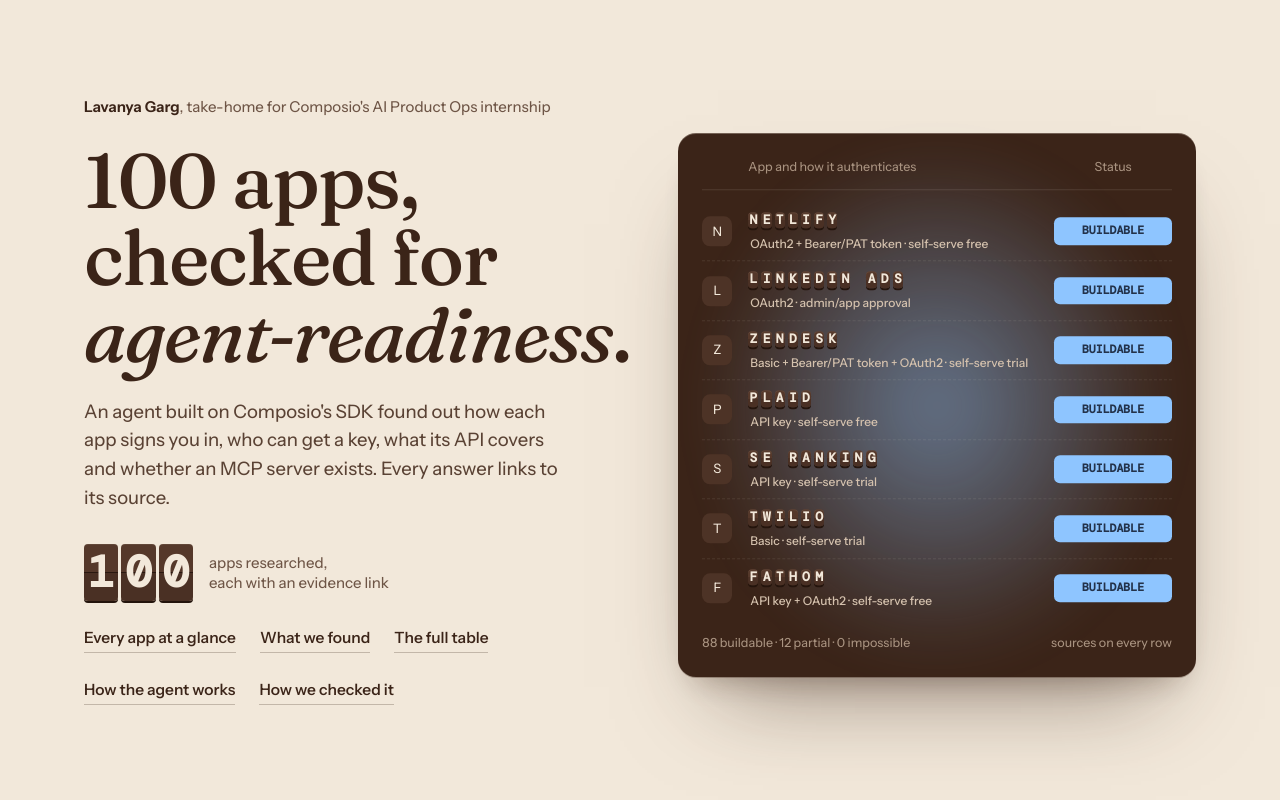
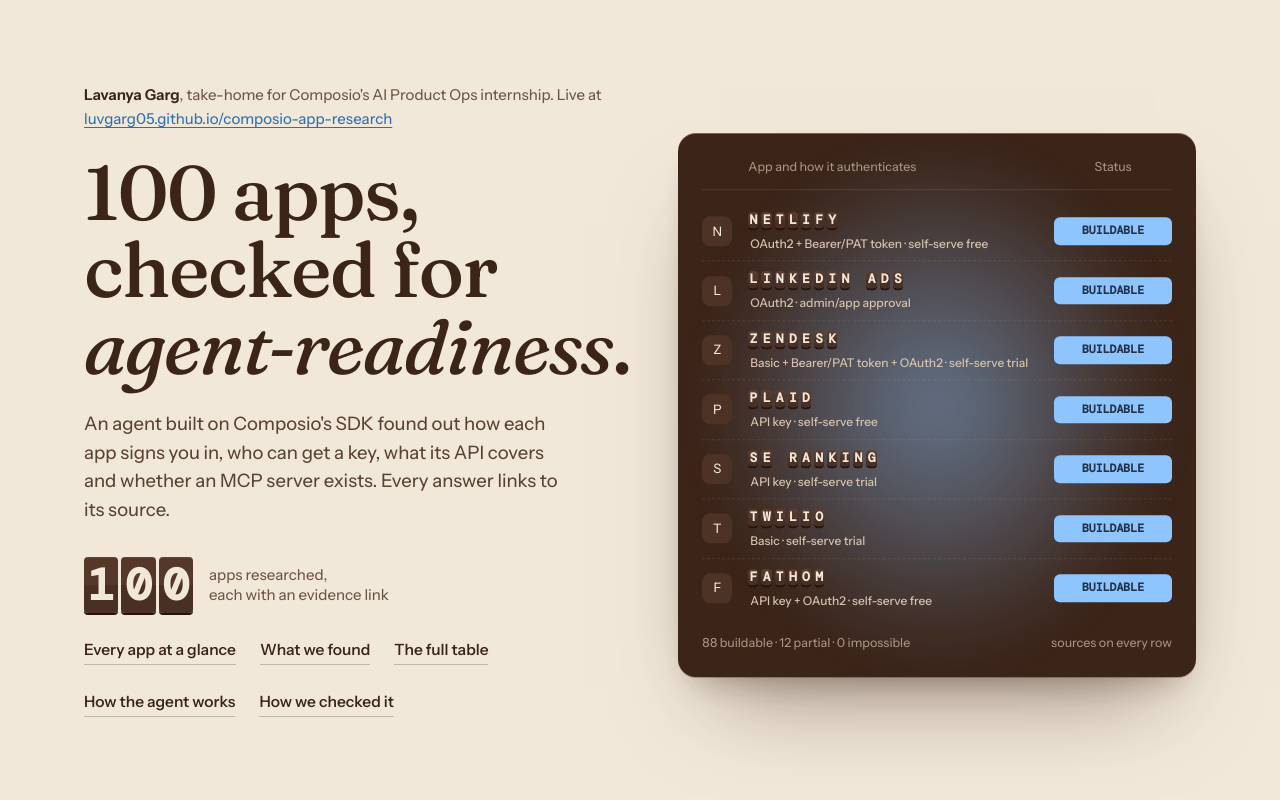
Before and after one commit to luvgarg05/composio-app-research, a plain HTML site: page docs/index.html in a window 1280 px wide. Shown: the top 800 px of the page. Drawn offline with nearby package versions, Linux system fonts and the light colour scheme.

Commit message:
Standalone file links to live site

```diff
--- a/agent/page_template.html
+++ b/agent/page_template.html
@@ -320,7 +320,7 @@ section{padding:88px 0}
 
  <div class="wrap hero-grid">
   <div>
-   <p class="byline"><b>Lavanya Garg</b>, take-home for Composio's AI Product Ops internship</p>
+   <p class="byline"><b>Lavanya Garg</b>, take-home for Composio's AI Product Ops internship. Live at <a href="https://luvgarg05.github.io/composio-app-research/">luvgarg05.github.io/composio-app-research</a></p>
    <h1 id="title">100 apps, checked for <em>agent‑readiness</em>.</h1>
    <p class="lede">An agent built on Composio's SDK found out how each app signs you in, who can get a key, what its API covers and whether an MCP server exists. Every answer links to its source.</p>
    <div class="counter"><span class="flapline big" id="ctr" aria-label="100 apps"></span><span class="lbl">apps researched,<br>each with an evidence link</span></div>
@@ -399,7 +399,7 @@ section{padding:88px 0}
 
 <section id="run" class="fullscreen"><div class="wrap">
  <h2 class="rv">Run it yourself</h2>
- <p class="lede measure rv">Code, README and every intermediate file are in <a id="repo" href="#"></a>. The results are also published as <a href="results.json">results.json</a> and <a href="results.csv">results.csv</a> for other agents to read.</p>
+ <p class="lede measure rv">Code, README and every intermediate file are in <a id="repo" href="#"></a>. The results are also published as <a href="https://luvgarg05.github.io/composio-app-research/results.json">results.json</a> and <a href="https://luvgarg05.github.io/composio-app-research/results.csv">results.csv</a> for other agents to read.</p>
 <pre class="rv">pip install -r requirements.txt
 cp .env.example .env               <span class="c"># Composio + Groq keys (Gemini optional)</span>
 python -m agent.research           <span class="c"># pass 1: research all 100 apps</span>
@@ -522,6 +522,6 @@ $("#repo").href=D.repo;$("#repo").textContent=D.repo.replace("https://","");
 $("#foot").innerHTML=`Researched, verified and written up by Lavanya Garg for Composio, November 2026. Data: ${esc(D.source)}. <a href="${D.repo}">Source on GitHub</a>.`;
 
 </script>
-<script type="module" src="assets/moments/moments.js"></script>
+<script type="module" src="https://luvgarg05.github.io/composio-app-research/assets/moments/moments.js"></script>
 </body>
 </html>
--- a/docs/index.html
+++ b/docs/index.html
@@ -320,7 +320,7 @@ section{padding:88px 0}
 
  <div class="wrap hero-grid">
   <div>
-   <p class="byline"><b>Lavanya Garg</b>, take-home for Composio's AI Product Ops internship</p>
+   <p class="byline"><b>Lavanya Garg</b>, take-home for Composio's AI Product Ops internship. Live at <a href="https://luvgarg05.github.io/composio-app-research/">luvgarg05.github.io/composio-app-research</a></p>
    <h1 id="title">100 apps, checked for <em>agent‑readiness</em>.</h1>
    <p class="lede">An agent built on Composio's SDK found out how each app signs you in, who can get a key, what its API covers and whether an MCP server exists. Every answer links to its source.</p>
    <div class="counter"><span class="flapline big" id="ctr" aria-label="100 apps"></span><span class="lbl">apps researched,<br>each with an evidence link</span></div>
@@ -399,7 +399,7 @@ section{padding:88px 0}
 
 <section id="run" class="fullscreen"><div class="wrap">
  <h2 class="rv">Run it yourself</h2>
- <p class="lede measure rv">Code, README and every intermediate file are in <a id="repo" href="#"></a>. The results are also published as <a href="results.json">results.json</a> and <a href="results.csv">results.csv</a> for other agents to read.</p>
+ <p class="lede measure rv">Code, README and every intermediate file are in <a id="repo" href="#"></a>. The results are also published as <a href="https://luvgarg05.github.io/composio-app-research/results.json">results.json</a> and <a href="https://luvgarg05.github.io/composio-app-research/results.csv">results.csv</a> for other agents to read.</p>
 <pre class="rv">pip install -r requirements.txt
 cp .env.example .env               <span class="c"># Composio + Groq keys (Gemini optional)</span>
 python -m agent.research           <span class="c"># pass 1: research all 100 apps</span>
@@ -522,6 +522,6 @@ $("#repo").href=D.repo;$("#repo").textContent=D.repo.replace("https://","");
 $("#foot").innerHTML=`Researched, verified and written up by Lavanya Garg for Composio, November 2026. Data: ${esc(D.source)}. <a href="${D.repo}">Source on GitHub</a>.`;
 
 </script>
-<script type="module" src="assets/moments/moments.js"></script>
+<script type="module" src="https://luvgarg05.github.io/composio-app-research/assets/moments/moments.js"></script>
 </body>
 </html>
```
